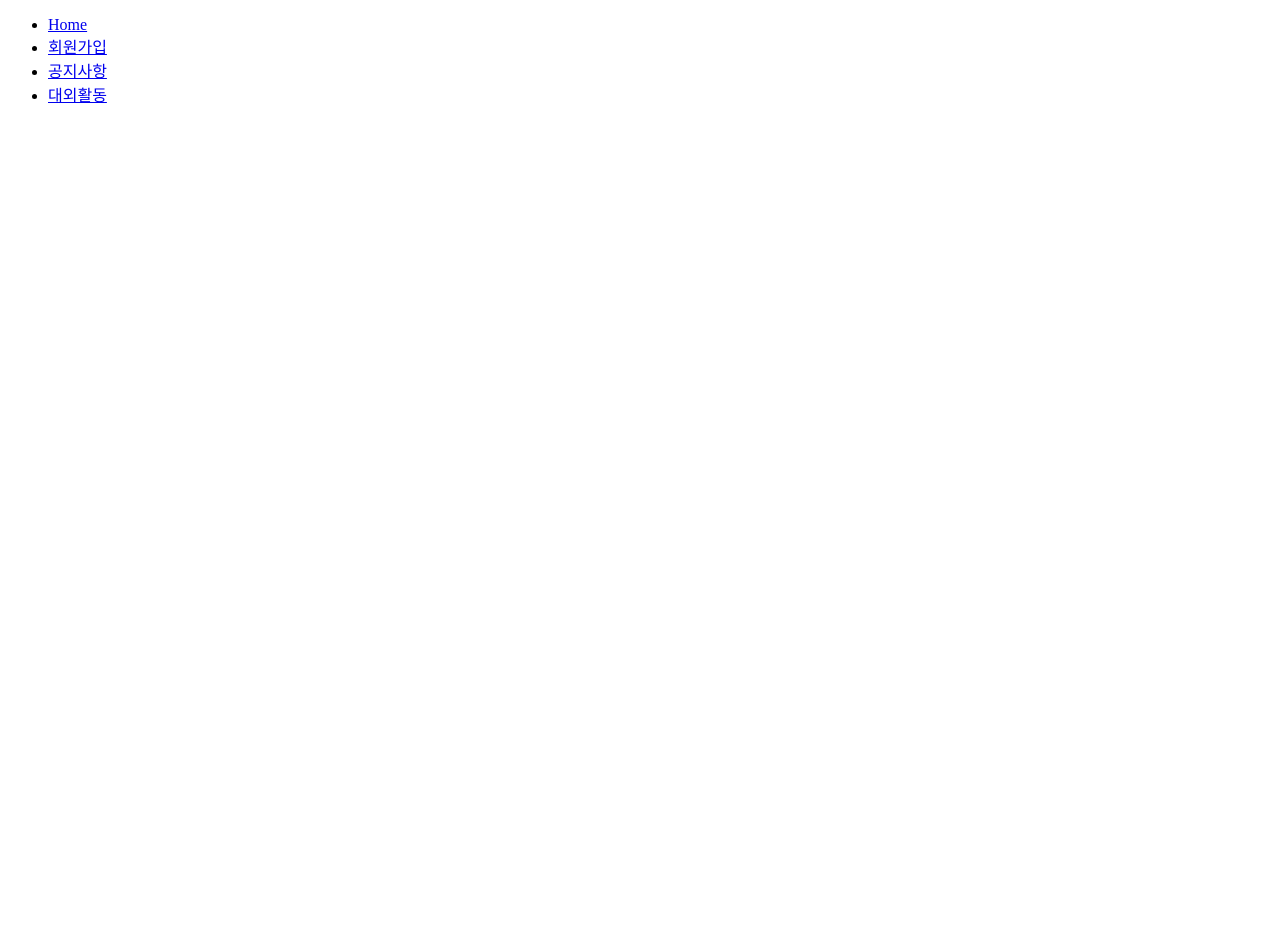
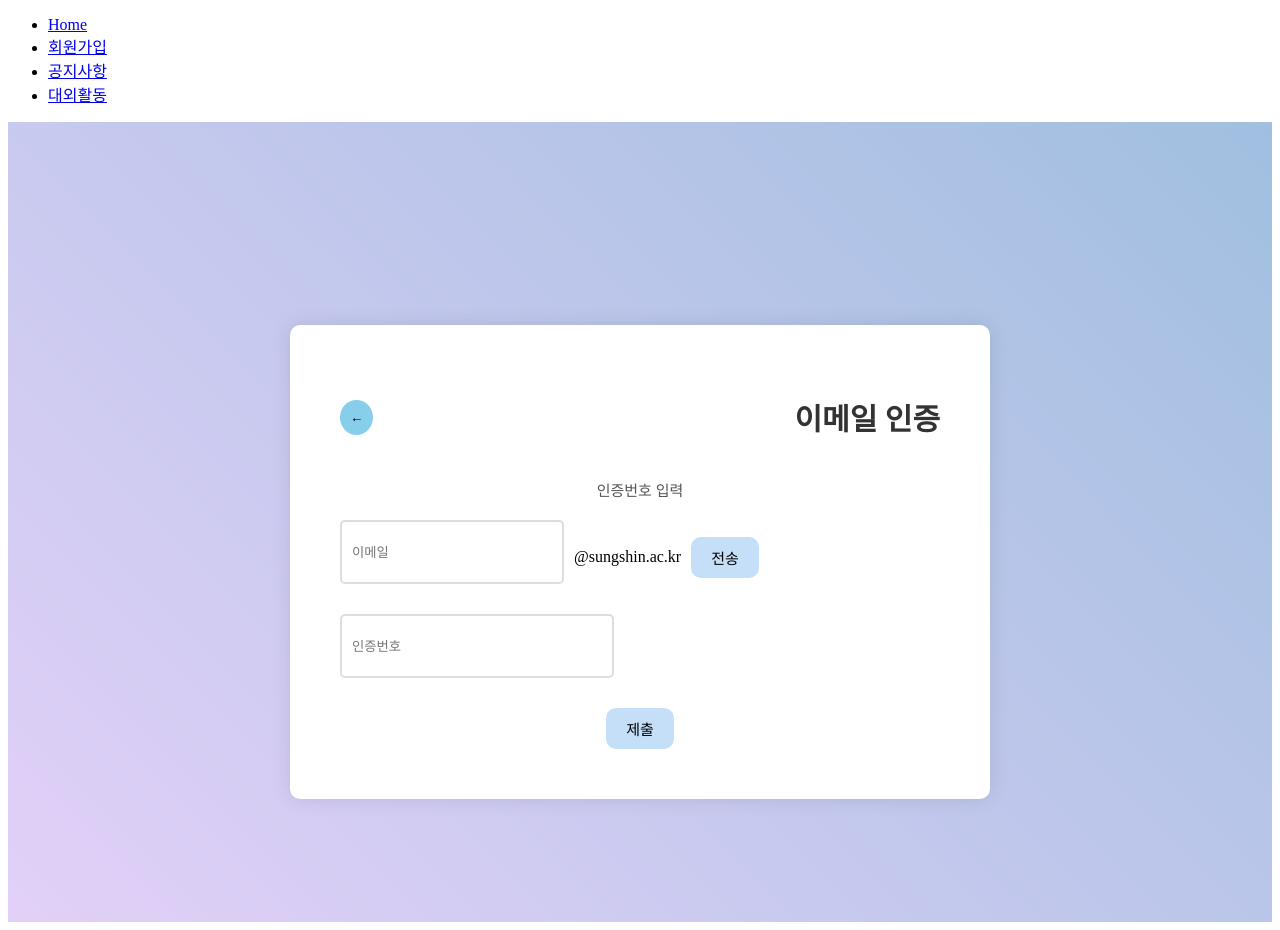
Before and after one commit to hi-sujung/msa-front-web, a React (Create React App) app: page /mailSend in a window 1280 px wide. Before the commit this address had no page. Before the commit the page ends 800 px from the top, so only its background shows below. Built offline with nearby package versions, Linux system fonts and the light colour scheme.

Commit message:
feat: 이메일 인증 화면 구현

```diff
--- a/src/App.js
+++ b/src/App.js
@@ -6,6 +6,7 @@ import Register from './pages/Register';
 import NoticeList from './pages/NoticeList';
 import ActivityList from './pages/ActivityList';
 import Login from './pages/Login';
+import MailSend from './pages/MailSend';
 
 function App() {
   return (
@@ -18,6 +19,7 @@ function App() {
         <Route path="/activityList" element={<ActivityList />} />
         {/* 다른 페이지들도 추가 가능 */}
         <Route path="/login" element={<Login />} />
+        <Route path="/mailSend" element={<MailSend />} />
       </Routes>
     </div>
   );
--- /dev/null
+++ b/src/pages/MailSend.js
@@ -0,0 +1,107 @@
+import React, { useState } from 'react';
+import axios from 'axios';
+import { useNavigate } from 'react-router-dom';
+import '../styles/MailSend.css';
+
+export default function MailSend() {
+  const [email, setEmail] = useState("");
+  const [verificationCode, setVerificationCode] = useState("");
+  const [showSuccessMessage, setShowSuccessMessage] = useState(false);
+  const [showErrorText, setShowErrorText] = useState(false);
+  const navigate = useNavigate();
+  const [mailCode, setMailCode] = useState(null);
+
+  const memberUrl = process.env.REACT_APP_MEMBER_API_URL;
+
+  const handleEmailSubmit = async () => {
+    if (!email) {
+      setShowErrorText(true);
+      return;
+    }
+    try {
+      const fullEmail = email + "@sungshin.ac.kr";
+
+      const response = await axios.post(`${memberUrl}mailSend`,
+        {
+          email: fullEmail
+        },
+        {
+          headers: {
+            'Content-Type': 'application/json'
+          }
+        }
+      );
+
+      setShowSuccessMessage(true);
+      setShowErrorText(false);
+
+      console.log('이메일 전송 응답:', response.data);
+      setMailCode(response.data);
+    } catch (error) {
+      console.error('이메일 전송 오류:', error);
+      alert('오류', '이메일 전송에 실패했습니다. 다시 시도해주세요.');
+    }
+  };
+
+  const handleVerificationSubmit = () => {
+    if (String(mailCode) === String(verificationCode)) {
+      setShowSuccessMessage(true);
+      setShowErrorText(false);
+      navigate('/register');
+    } else {
+      console.log("인증실패");
+      setShowSuccessMessage(false);
+      setShowErrorText(true);
+    }
+  };
+
+  const handleBackPress = () => {
+    navigate('/login');
+  };
+
+  return (
+    <div className="linearGradient">
+      <div className="container">
+        <div className="headingContainer">
+          <button className="backButton" onClick={handleBackPress}>
+            &larr;
+          </button>
+          <h1 className="title">이메일 인증</h1>
+        </div>
+        <p className="subtitle">인증번호 입력</p>
+
+        <div className="inputContainer">
+          <input
+            className="input"
+            placeholder="이메일"
+            value={email}
+            onChange={(e) => setEmail(e.target.value)}
+          />
+          <span className="emailText">@sungshin.ac.kr</span>
+          <button className="submitButton" onClick={handleEmailSubmit}>
+            전송
+          </button>
+        </div>
+
+        {showSuccessMessage && (
+          <p className="successText">인증 메일이 전송되었습니다. 메시지함을 확인해주세요!</p>
+        )}
+
+        {showErrorText && <p className="errorText">올바르지 않은 형식입니다.</p>}
+
+        <div className="inputContainer">
+          <input
+            className="input verificationInput"
+            placeholder="인증번호"
+            value={verificationCode}
+            onChange={(e) => setVerificationCode(e.target.value)}
+          />
+        </div>
+
+        <button className="commit" onClick={handleVerificationSubmit}>
+          제출
+        </button>
+      </div>
+    </div>
+  );
+}
--- /dev/null
+++ b/src/styles/MailSend.css
@@ -0,0 +1,90 @@
+.linearGradient {
+    display: flex;
+    justify-content: center;
+    align-items: center;
+    height: 100vh;
+    background: linear-gradient(45deg, #E2D0F8, #A0BFE0);
+  }
+
+  .container {
+    width: 100%;
+    max-width: 600px;
+    padding: 50px;
+    text-align: center;
+    background-color: white;
+    border-radius: 10px;
+    box-shadow: 0px 0px 20px rgba(0, 0, 0, 0.1);
+  }
+
+  .headingContainer {
+    display: flex;
+    align-items: center;
+    justify-content: space-between;
+    margin-bottom: 20px;
+  }
+
+  .title {
+    font-size: 30px;
+    color: #333;
+    font-weight: 700;
+  }
+
+  .backButton {
+    background-color: skyblue;
+    border: none;
+    border-radius: 50%;
+    padding: 10px;
+    cursor: pointer;
+  }
+
+  .subtitle {
+    font-size: 15px;
+    color: #555;
+    margin-bottom: 20px;
+  }
+
+  .inputContainer {
+    display: flex;
+    align-items: center;
+    margin-bottom: 20px;
+  }
+
+  .input {
+    width: 100%;
+    max-width: 200px;
+    height: 40px;
+    padding: 10px;
+    border-radius: 5px;
+    border: 2px solid #ddd;
+    margin-right: 10px;
+  }
+
+  .emailText {
+    margin-right: 10px;
+  }
+
+  .submitButton, .commit {
+    background-color: rgba(197, 223, 248, 1);
+    border: none;
+    padding: 10px 20px;
+    border-radius: 10px;
+    cursor: pointer;
+    font-size: 15px;
+  }
+
+  .successText {
+    color: green;
+    font-size: 14px;
+    margin-bottom: 10px;
+  }
+
+  .errorText {
+    color: red;
+    font-size: 14px;
+    margin-bottom: 10px;
+  }
+
+  .verificationInput {
+    width: 100%;
+    max-width: 250px;
+  }
```
